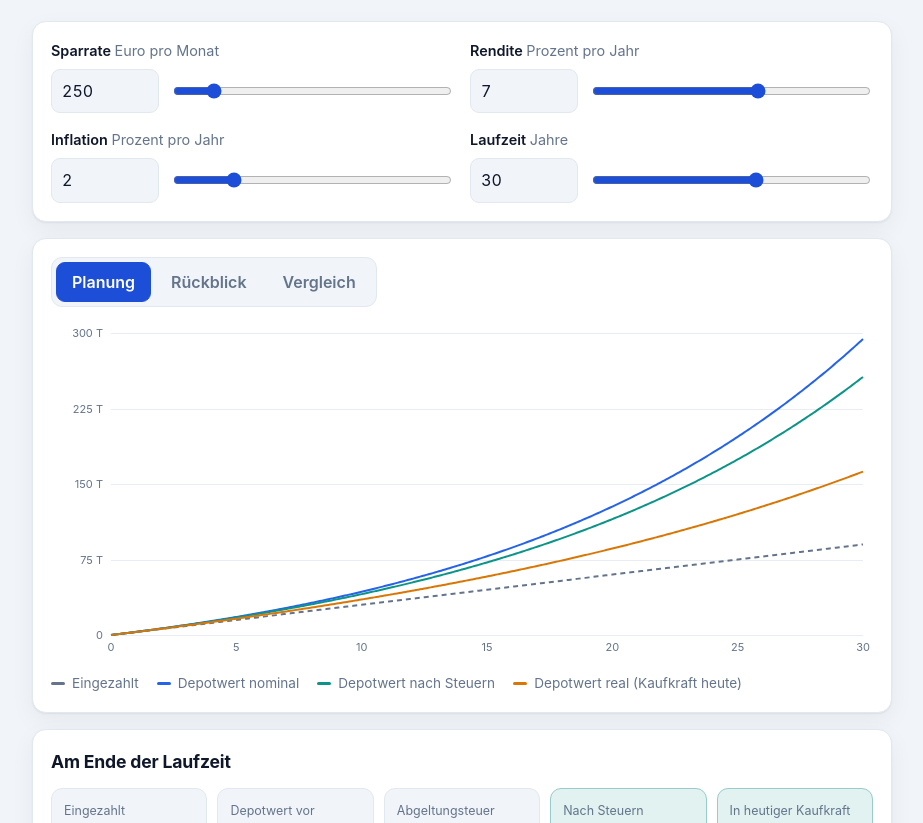
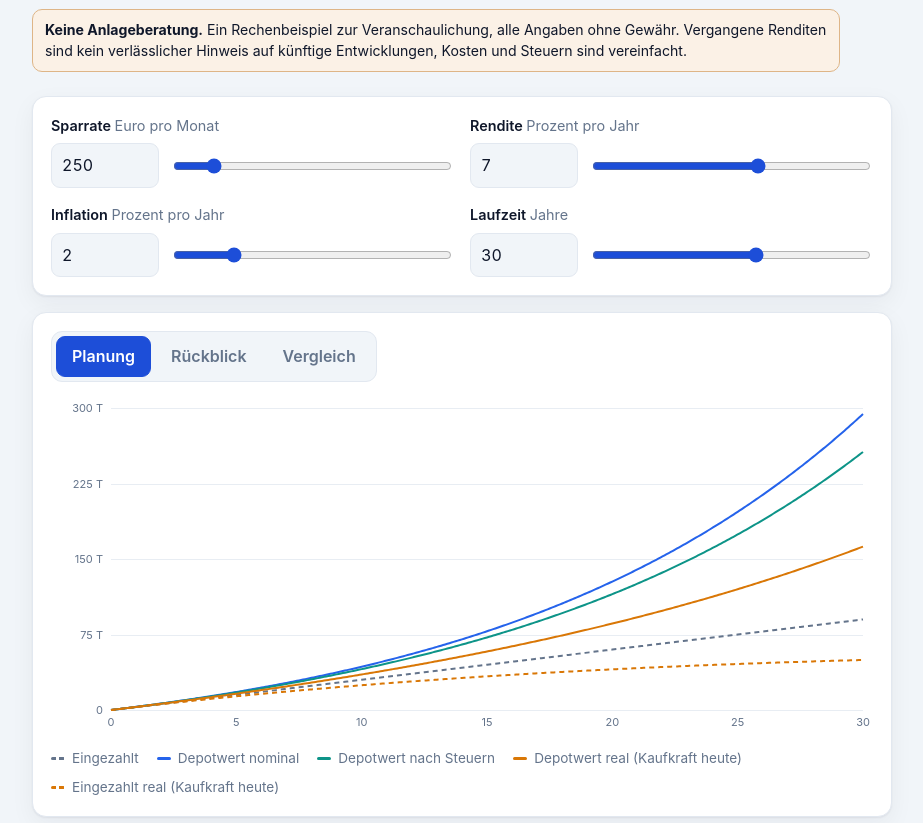
Before and after one commit to JoniBoni-91/ETF-Demonstrator, a plain HTML site: page index.html in a window 1280 px wide. Shown: the part 118-941 px from the top of the page, without its empty margins (178-1101 px from the left). Drawn offline with Linux system fonts and the light colour scheme.

Commit message:
Stand 2026-11-20: ETF-Rechner mit Linie 'Eingezahlt real', Hinweis, GitHub Pages

```diff
--- a/app.js
+++ b/app.js
@@ -15,7 +15,8 @@
     { key: 'paid',    label: 'Eingezahlt',                      cssVar: '--c-paid',    dash: [5, 4] },
     { key: 'nominal', label: 'Depotwert nominal',               cssVar: '--c-nominal', dash: [] },
     { key: 'net',     label: 'Depotwert nach Steuern',          cssVar: '--c-net',     dash: [] },
-    { key: 'real',    label: 'Depotwert real (Kaufkraft heute)', cssVar: '--c-real',   dash: [] }
+    { key: 'real',    label: 'Depotwert real (Kaufkraft heute)', cssVar: '--c-real',   dash: [] },
+    { key: 'paidReal', label: 'Eingezahlt real (Kaufkraft heute)', cssVar: '--c-real', dash: [5, 4] }
   ];
   const REFERENCE_SERIES = {
     key: 'reference', label: 'Konstanter Vergleich', cssVar: '--c-reference', dash: [2, 5]
@@ -34,7 +35,7 @@
   function simulate(input) {
     const months = Math.round(input.years * 12);
     const rm = Math.pow(1 + input.ret, 1 / 12) - 1;
-    const points = [{ month: 0, paid: 0, nominal: 0, gain: 0, tax: 0, net: 0, real: 0 }];
+    const points = [{ month: 0, paid: 0, nominal: 0, gain: 0, tax: 0, net: 0, real: 0, paidReal: 0 }];
 
     let value = 0;
     for (let m = 1; m <= months; m++) {
@@ -49,7 +50,10 @@
         gain,
         tax,
         net: value - tax,
-        real: value / Math.pow(1 + input.infl, m / 12)
+        real: value / Math.pow(1 + input.infl, m / 12),
+        // Einzahlungen ohne Zinsen, gleich abgezinst wie 'real': die Kaufkraft
+        // des bis Monat m angesparten Bargelds in heutigem Geld.
+        paidReal: paid / Math.pow(1 + input.infl, m / 12)
       });
     }
 
@@ -433,8 +437,9 @@
 
   function renderLegend(sim) {
     document.querySelector('#legend').innerHTML = seriesFor(sim)
-      .map(s => '<li><span class="swatch ' + (s === REFERENCE_SERIES ? 'dotted' : '') +
-                '" style="background:var(' + s.cssVar + ')"></span>' + s.label + '</li>')
+      .map(s => '<li><span class="swatch ' +
+                (s === REFERENCE_SERIES ? 'dotted' : s.dash.length ? 'dashed' : '') +
+                '" style="--swatch:var(' + s.cssVar + ');background:var(' + s.cssVar + ')"></span>' + s.label + '</li>')
       .join('');
   }
 
@@ -579,7 +584,11 @@
 
     set('ex5b',
       'Der Depotwert von ' + num(l.nominal) + ' entspricht damit einer heutigen Kaufkraft von ' +
-      num(l.real) + '. Genau das zeigt die orangefarbene Linie im Diagramm.');
+      num(l.real) + '. Genau das zeigt die orangefarbene Linie im Diagramm. ' +
+      'Die gestrichelte orangefarbene Linie rechnet die Einzahlungen genauso um: ' + num(l.paid) +
+      ' ohne Zinsen, etwa auf dem Girokonto, wären in heutiger Kaufkraft nur noch ' + num(l.paidReal) +
+      ' wert. Der Abstand zwischen beiden orangefarbenen Linien ist der echte Kaufkraftgewinn vor Steuern: ' +
+      num(l.real - l.paidReal) + '.');
 
     set('ex6',
       'Beides zusammen – Steuer abgezogen und in heutige Kaufkraft umgerechnet – ergibt <span class="num">' +
--- a/index.html
+++ b/index.html
@@ -19,6 +19,7 @@
   <div class="head-copy">
     <h1>Was ein ETF-Sparplan wirklich macht</h1>
     <p class="lead">Vier Zahlen eingeben und sehen, wie sich Zinseszins, Inflation und Abgeltungsteuer über die Jahre auswirken.</p>
+    <p class="notice" role="note"><strong>Keine Anlageberatung.</strong> Ein Rechenbeispiel zur Veranschaulichung, alle Angaben ohne Gewähr. Vergangene Renditen sind kein verlässlicher Hinweis auf künftige Entwicklungen, Kosten und Steuern sind vereinfacht.</p>
   </div>
   <button id="settingsBtn" class="settings-btn" type="button" aria-label="Einstellungen öffnen" title="Einstellungen">⚙</button>
 </header>
--- a/service-worker.js
+++ b/service-worker.js
@@ -1,5 +1,5 @@
 const CACHE_PREFIX = 'etf-rechner-';
-const CACHE_NAME = `${CACHE_PREFIX}v3`;
+const CACHE_NAME = `${CACHE_PREFIX}v4`;
 const APP_SHELL = [
   './',
   './index.html',
--- a/style.css
+++ b/style.css
@@ -64,6 +64,12 @@ main, .head { max-width: 860px; margin: 0 auto; }
 .head-copy { flex: 1; min-width: 0; }
 .head h1 { margin: 0 0 6px; font-size: 1.65rem; line-height: 1.2; letter-spacing: -.02em; }
 .lead { margin: 0; color: var(--muted); }
+.notice {
+  margin: 12px 0 0; padding: 10px 12px; font-size: .88rem; line-height: 1.45;
+  border: 1px solid color-mix(in srgb, var(--c-real) 45%, var(--line));
+  background: color-mix(in srgb, var(--c-real) 10%, var(--card));
+  border-radius: 10px;
+}
 .settings-btn {
   display: grid; place-items: center; flex: none;
   width: 36px; height: 36px; padding: 0;
@@ -186,6 +192,9 @@ input[type=range] { flex: 1; min-width: 0; accent-color: var(--accent); height:
 .swatch.dotted {
   background: repeating-linear-gradient(90deg, var(--c-reference) 0 3px, transparent 3px 6px) !important;
 }
+.swatch.dashed {
+  background: repeating-linear-gradient(90deg, var(--swatch) 0 5px, transparent 5px 8px) !important;
+}
 .barLegend .swatch { height: 12px; width: 12px; border-radius: 3px; }
 
 /* --------------------------------------------------------------- Ergebnis */
```
Also changed, not shown: 5 other files.
